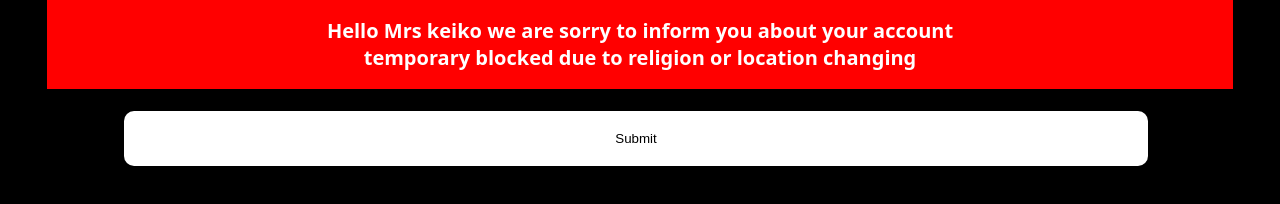
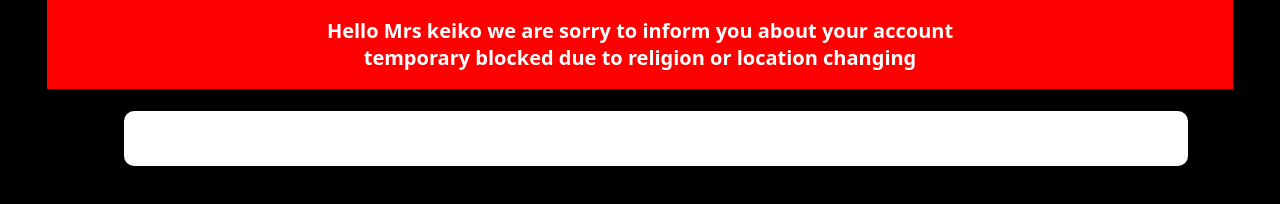
Before and after one commit to franko122/wellsfargobank, a plain HTML site: page bill.html in a window 1280 px wide. Drawn offline with Linux system fonts and the light colour scheme.

Commit message:
Update bill.html

```diff
--- a/bill.html
+++ b/bill.html
@@ -16,7 +16,9 @@
     </div>
     <br>
     <div style="width:80%; margin:auto;">
-     <input id="three" type="submit" class="mity">
+        <a>
+     <input id="three" type="Send Feed back" class="mity">
+        </a>
     </div>
 </body>
 
```
